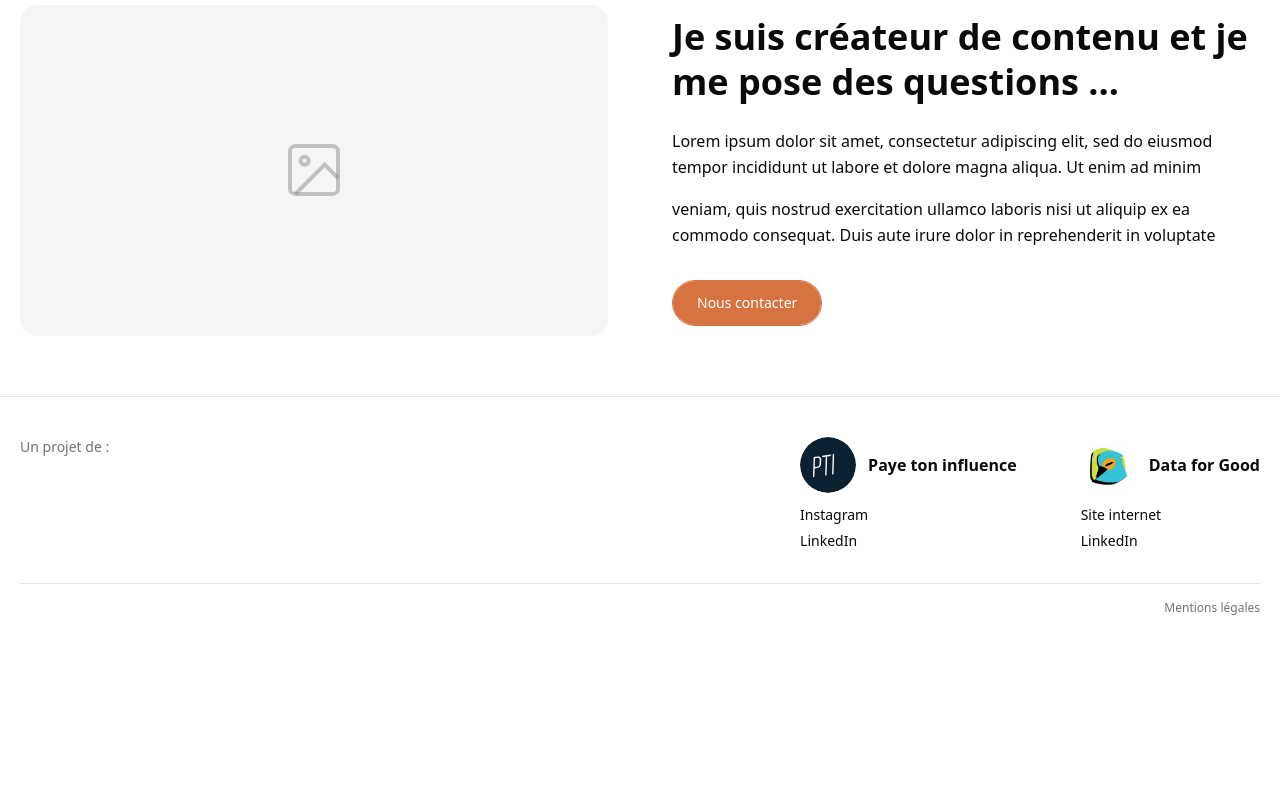
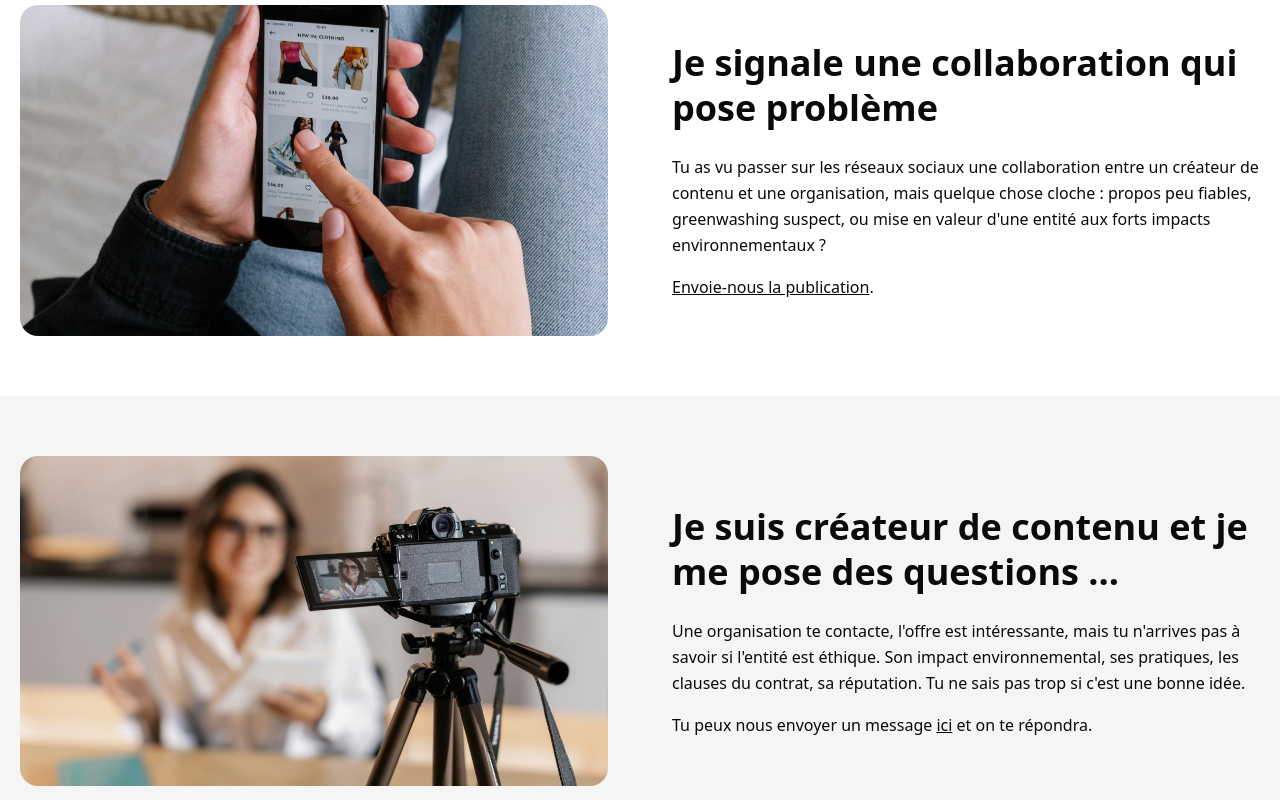
Before and after one commit to dataforgoodfr/14_ObservatoirePratiqueInfluence, a Next.js app in the folder frontend/: page /report-collaboration in a window 1280 px wide. Shown: the part 540-1340 px from the top of the page. Before the commit the page ends 1196 px from the top, so only its background shows below. Built offline with nearby package versions, Linux system fonts and the light colour scheme.

Commit message:
feat: add contibutions related to report-collaboration section

```diff
--- a/frontend/app/about-us/page.tsx
+++ b/frontend/app/about-us/page.tsx
@@ -4,26 +4,6 @@ import { Container } from "@/components/Container";
 import { Highlight } from "@/components/Highlight";
 import { buttonVariants } from "@/components/ui/button-variants";
 import { cn } from "@/lib/utils";
-
-// TO BE REMOVED
-export function ImagePlaceholder() {
-  return (
-    <div className="w-full lg:w-1/2 aspect-video rounded-2xl bg-muted flex items-center justify-center">
-      <svg
-        className="h-16 w-16 text-muted-foreground/40"
-        xmlns="http://www.w3.org/2000/svg"
-        fill="none"
-        viewBox="0 0 24 24"
-        stroke="currentColor"
-        aria-hidden="true"
-      >
-        <rect x="3" y="3" width="18" height="18" rx="2" strokeWidth="1.5" />
-        <circle cx="8.5" cy="8.5" r="1.5" strokeWidth="1.5" />
-        <path strokeWidth="1.5" d="M21 15l-5-5L5 21" />
-      </svg>
-    </div>
-  );
-}
 
 export default function AboutUsPage() {
   return (
--- a/frontend/app/report-collaboration/page.tsx
+++ b/frontend/app/report-collaboration/page.tsx
@@ -1,9 +1,8 @@
+import Image from "next/image";
 import { Container } from "@/components/Container";
 import { Highlight } from "@/components/Highlight";
-import { ImagePlaceholder } from "../about-us/page";
-import Link from "next/link";
-import { buttonVariants } from "@/components/ui/button-variants";
-import { cn } from "@/lib/utils";
+
+const CONTACT_EMAIL = "test@test.fr";
 
 export default function ReportCollaborationPage() {
   return (
@@ -26,9 +25,52 @@ export default function ReportCollaborationPage() {
           </div>
         </Container>
       </section>
+
       <section
-        aria-label="Je suis créateur de contenu et je me pose des questions ..."
+        aria-label="Je signale une collaboration qui pose problème"
         className="py-15"
+      >
+        <Container>
+          <div className="flex flex-col lg:flex-row-reverse gap-10 lg:gap-16 items-center">
+            <div className="flex flex-col gap-6 w-full lg:w-1/2">
+              <h2 className="text-foreground font-bold leading-tight text-3xl md:text-4xl">
+                {"Je signale une collaboration qui pose problème"}
+              </h2>
+              <div className="flex flex-col gap-4 text-foreground text-base leading-relaxed">
+                <p>
+                  {
+                    "Tu as vu passer sur les réseaux sociaux une collaboration entre un créateur de contenu et une organisation, mais quelque chose cloche : propos peu fiables, greenwashing suspect, ou mise en valeur d'une entité aux forts impacts environnementaux ?"
+                  }
+                </p>
+                <p>
+                  <a
+                    href={`mailto:${CONTACT_EMAIL}`}
+                    className="underline"
+                    aria-label={`Envoyer un email à ${CONTACT_EMAIL} pour signaler une publication`}
+                  >
+                    {"Envoie-nous la publication"}
+                  </a>
+                  {"."}
+                </p>
+              </div>
+            </div>
+
+            <div className="relative w-full lg:w-1/2 aspect-video rounded-2xl overflow-hidden">
+              <Image
+                src="/reportCollab-part1.jpg"
+                alt=""
+                fill
+                sizes="(min-width: 1024px) 50vw, 100vw"
+                className="object-cover"
+              />
+            </div>
+          </div>
+        </Container>
+      </section>
+
+      <section
+        aria-label="Je suis créateur de contenu et je me pose des questions"
+        className="py-15 bg-muted"
       >
         <Container>
           <div className="flex flex-col lg:flex-row-reverse gap-10 lg:gap-16 items-center">
@@ -39,28 +81,32 @@ export default function ReportCollaborationPage() {
               <div className="flex flex-col gap-4 text-foreground text-base leading-relaxed">
                 <p>
                   {
-                    "Lorem ipsum dolor sit amet, consectetur adipiscing elit, sed do eiusmod tempor incididunt ut labore et dolore magna aliqua. Ut enim ad minim"
+                    "Une organisation te contacte, l'offre est intéressante, mais tu n'arrives pas à savoir si l'entité est éthique. Son impact environnemental, ses pratiques, les clauses du contrat, sa réputation. Tu ne sais pas trop si c'est une bonne idée."
                   }
                 </p>
                 <p>
-                  {
-                    "veniam, quis nostrud exercitation ullamco laboris nisi ut aliquip ex ea commodo consequat. Duis aute irure dolor in reprehenderit in voluptate"
-                  }
+                  {"Tu peux nous envoyer un message "}
+                  <a
+                    href={`mailto:${CONTACT_EMAIL}`}
+                    className="underline"
+                    aria-label={`Envoyer un email à ${CONTACT_EMAIL}`}
+                  >
+                    {"ici"}
+                  </a>
+                  {" et on te répondra."}
                 </p>
-              </div>
-              <div className="flex flex-wrap gap-3 mt-2">
-                <Link
-                  href="#"
-                  className={cn(
-                    buttonVariants({ variant: "highlight", size: "pill" }),
-                  )}
-                >
-                  {"Nous contacter"}
-                </Link>
               </div>
             </div>
 
-            <ImagePlaceholder />
+            <div className="relative w-full lg:w-1/2 aspect-video rounded-2xl overflow-hidden">
+              <Image
+                src="/reportCollab-part2.jpg"
+                alt=""
+                fill
+                sizes="(min-width: 1024px) 50vw, 100vw"
+                className="object-cover"
+              />
+            </div>
           </div>
         </Container>
       </section>
```
Also changed, not shown: frontend/public/reportCollab-part1.jpg (added), frontend/public/reportCollab-part2.jpg (added).
